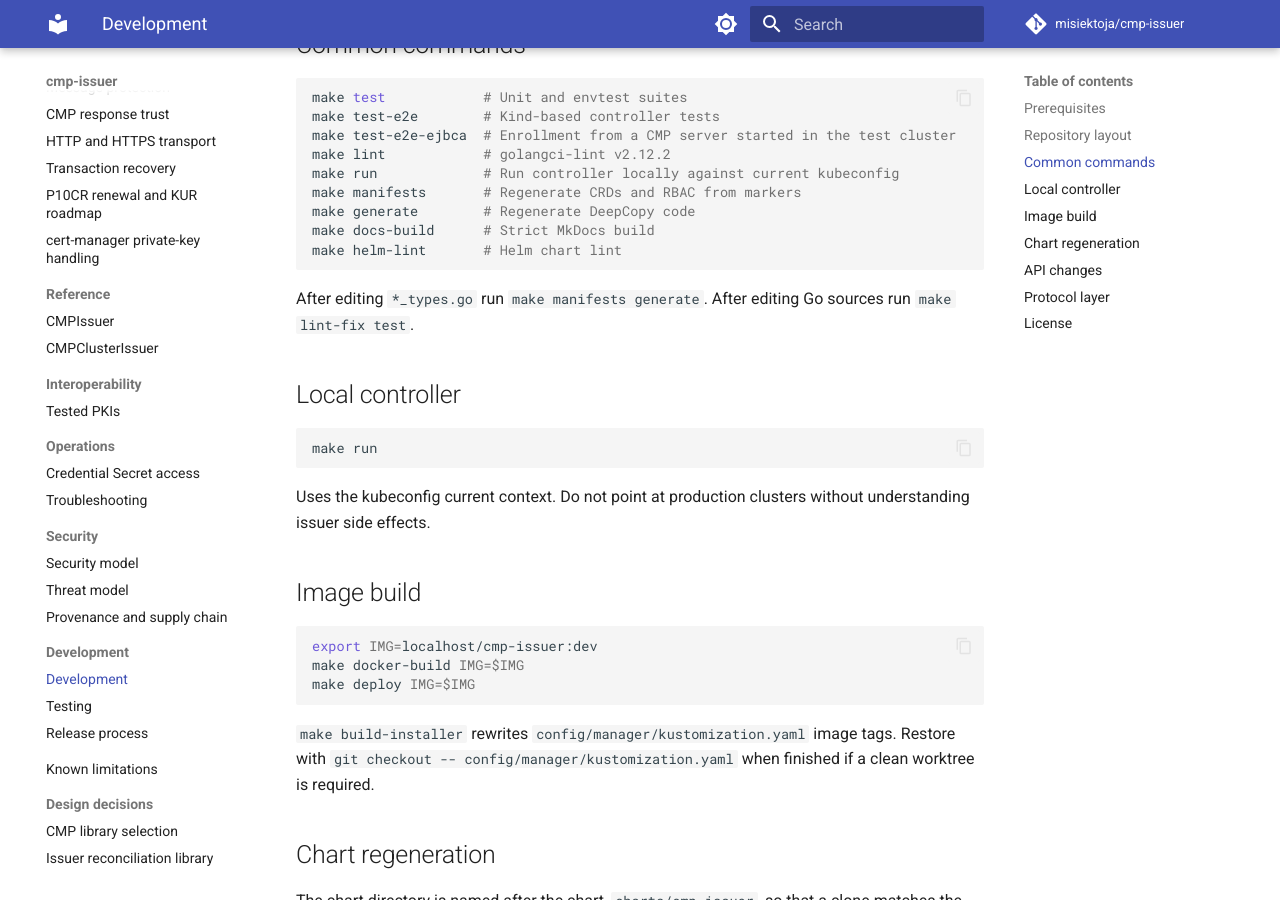
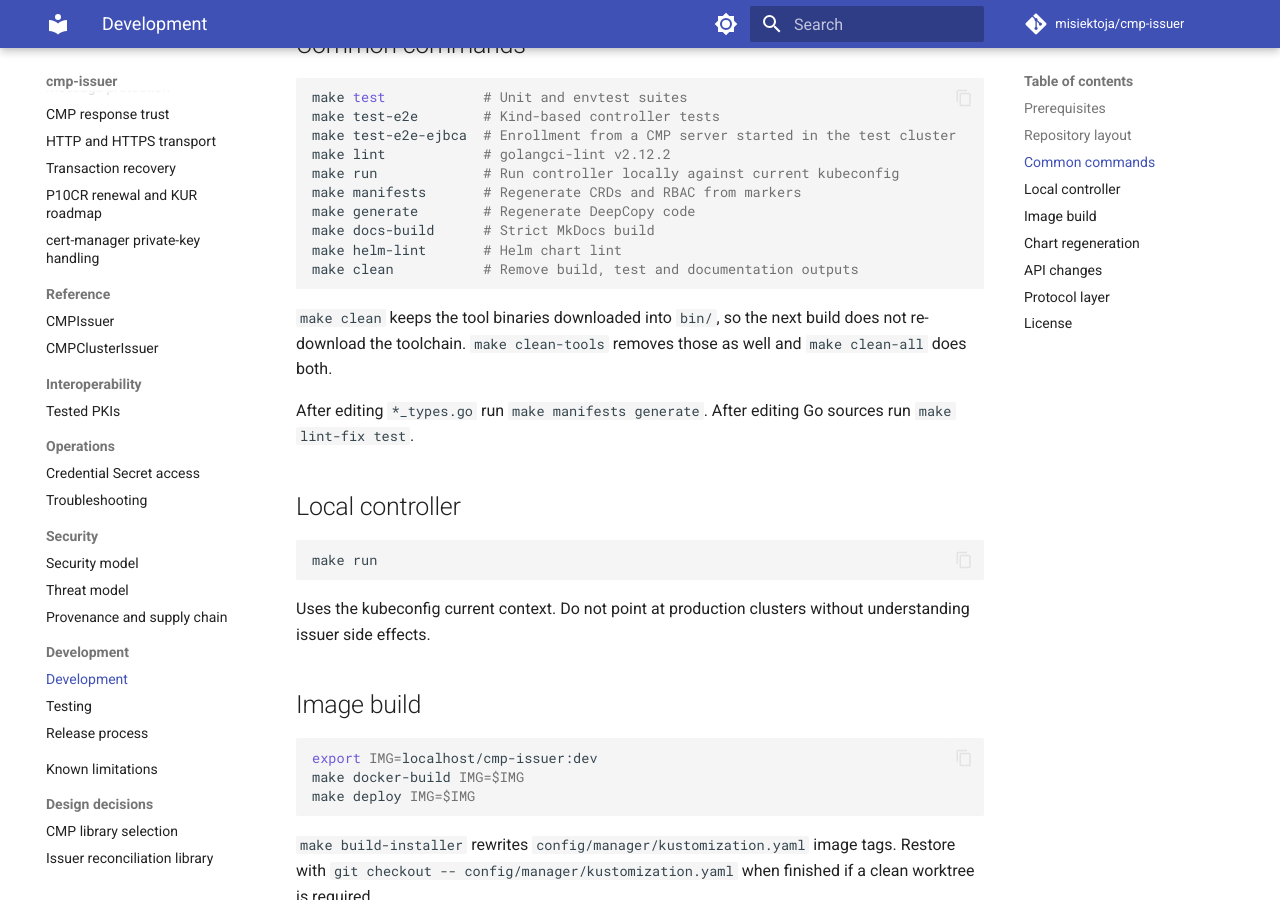
Before and after one commit to misiektoja/cmp-issuer, an MkDocs documentation site: the page built from docs/development/development.md, in a window 1280 px wide and 900 px high, scrolled down 1087 px. Built offline with MkDocs 1.6.1 and Material for MkDocs 9.7.7, drawn with Linux system fonts in a browser that asks for light colours; comment, search, counter and statistics services are not loaded.

Commit message:
docs(development): list the clean targets among the common commands

````diff
--- a/docs/development/development.md
+++ b/docs/development/development.md
@@ -38,7 +38,10 @@ make manifests       # Regenerate CRDs and RBAC from markers
 make generate        # Regenerate DeepCopy code
 make docs-build      # Strict MkDocs build
 make helm-lint       # Helm chart lint
+make clean           # Remove build, test and documentation outputs
 ```
+
+`make clean` keeps the tool binaries downloaded into `bin/`, so the next build does not re-download the toolchain. `make clean-tools` removes those as well and `make clean-all` does both.
 
 After editing `*_types.go` run `make manifests generate`. After editing Go sources run `make lint-fix test`.
 
````
